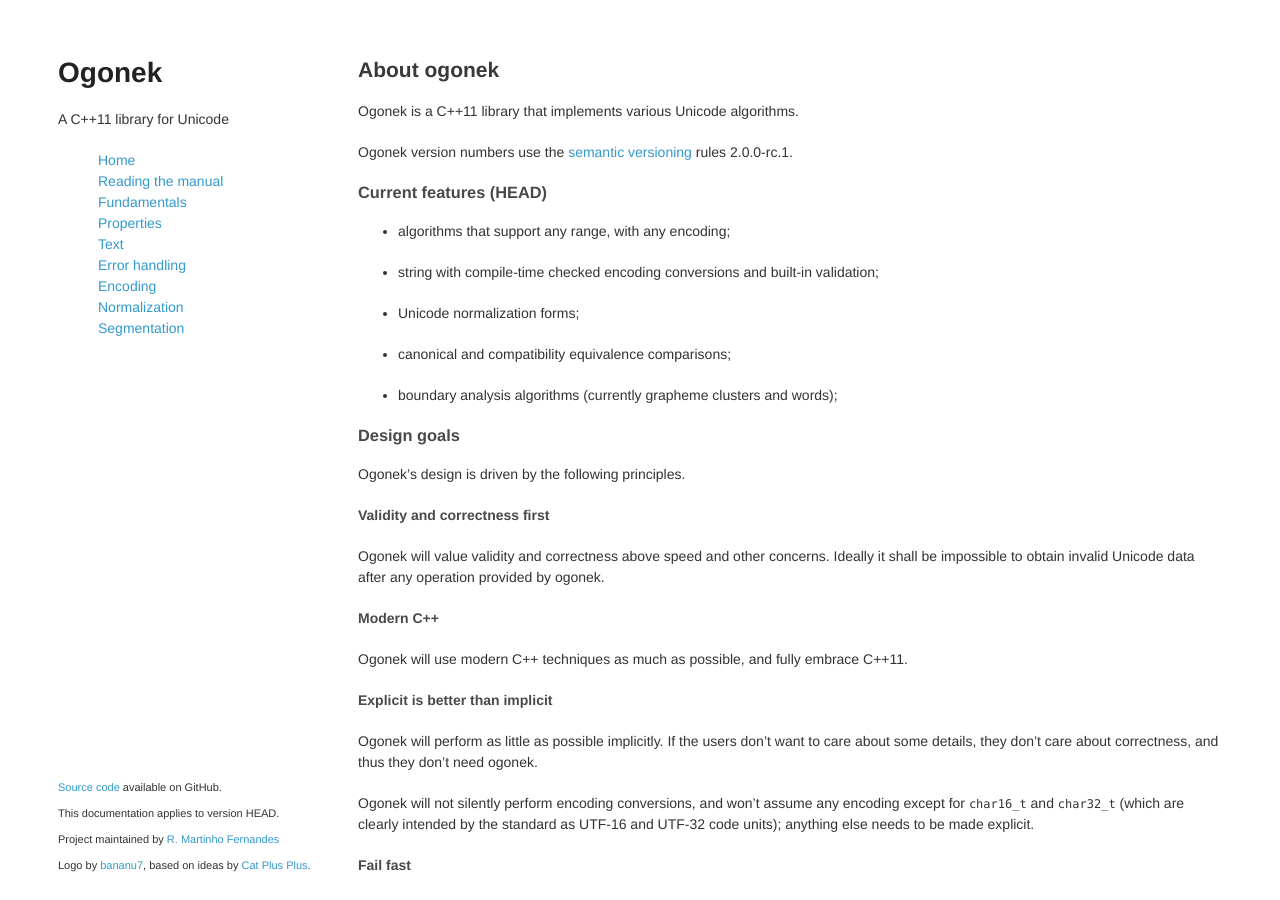
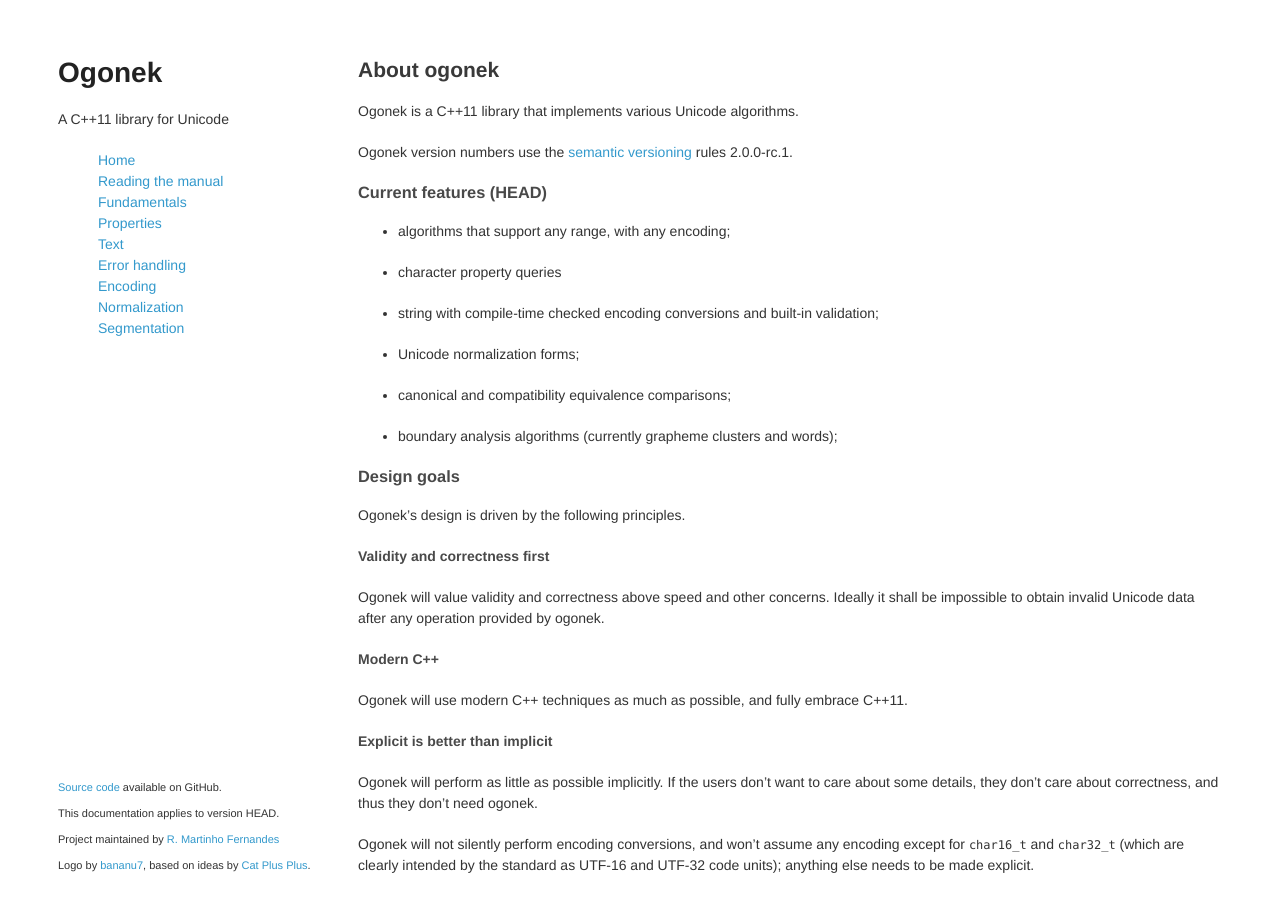
Before and after one commit to libogonek/ogonek, a Jekyll site: the page built from index.markdown, in a window 1280 px wide and 900 px high. Built offline with Jekyll 4.4.1, drawn with Linux system fonts in a browser that asks for light colours.

Commit message:
Features

```diff
--- a/index.markdown
+++ b/index.markdown
@@ -12,6 +12,8 @@ Ogonek version numbers use the [semantic versioning] rules 2.0.0-rc.1.
 ### Current features ({{ site.doc_version }})
 
  - algorithms that support any range, with any encoding;
+
+ - character property queries
 
  - string with compile-time checked encoding conversions and built-in
    validation;
```
